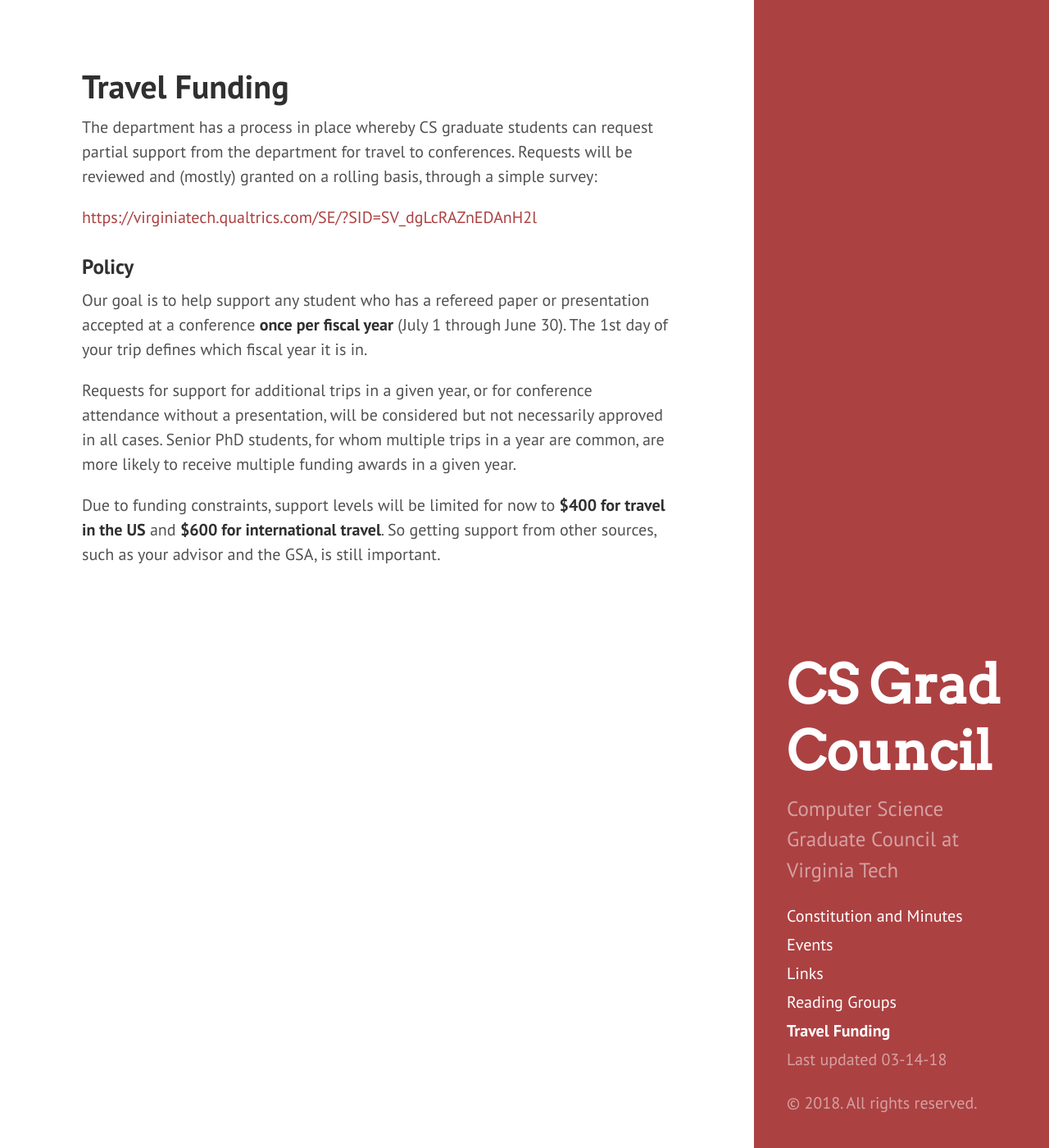
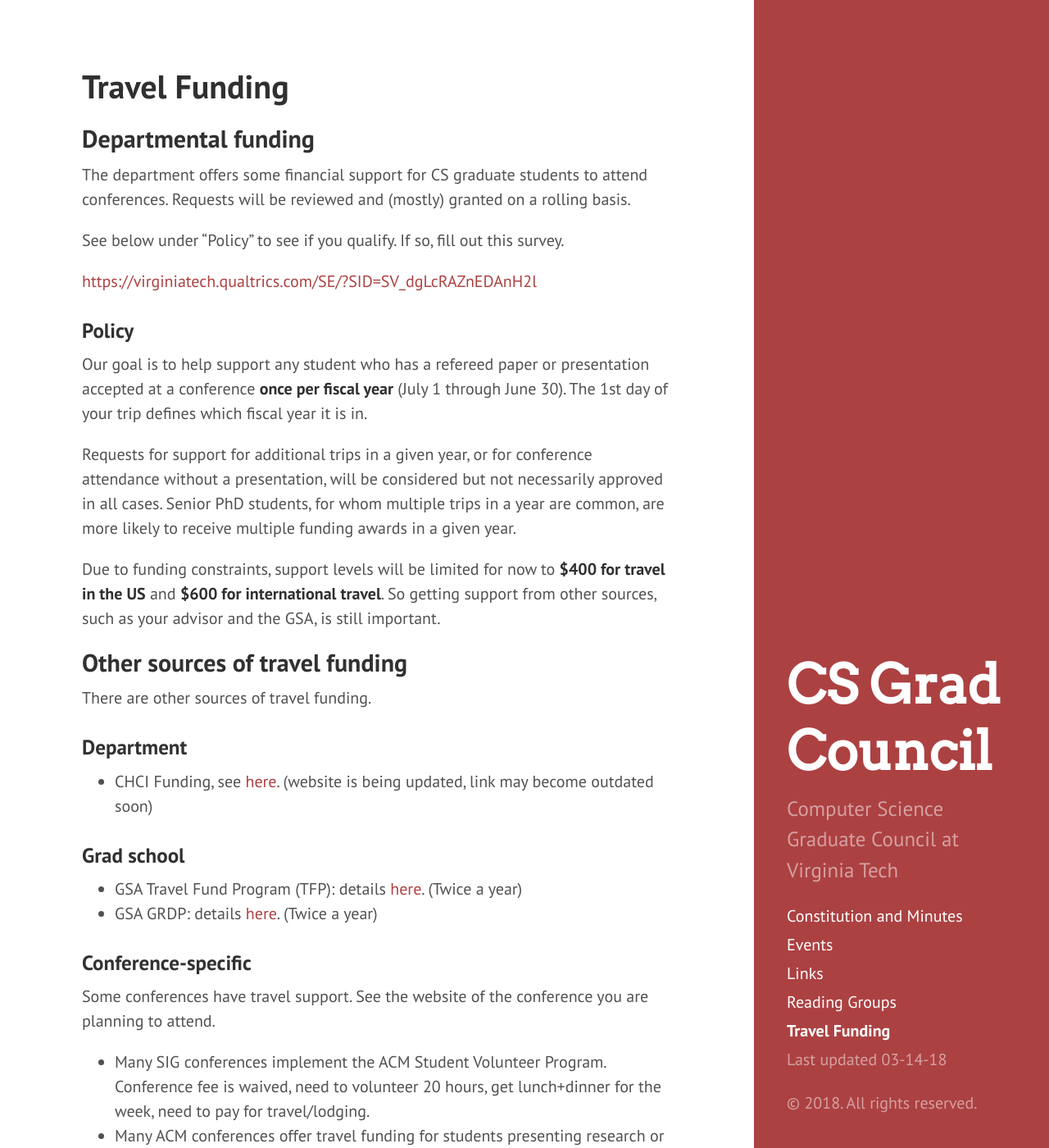
Before and after one commit to CSGraduateCouncil-VirginiaTech/csgc-website, a Jekyll site: the page built from csgc-jekyll-src/travel_funding.md, in a window 1280 px wide and 1400 px high. Shown: the whole window at 82% size. Built offline with Jekyll 4.4.1, drawn with Linux system fonts in a browser that asks for light colours; some of the changed text lies outside the part shown.

Commit message:
travel funding: update with links from 28 Feb minutes

```diff
--- a/csgc-jekyll-src/travel_funding.md
+++ b/csgc-jekyll-src/travel_funding.md
@@ -4,9 +4,13 @@ title: Travel Funding
 permalink: /travel_funding/
 ---
 
-The department has a process in place whereby CS graduate students can request
-partial support from the department for travel to conferences. Requests will be
-reviewed and (mostly) granted on a rolling basis, through a simple survey:
+## Departmental funding
+
+The department offers some financial support for CS graduate students to attend conferences.
+Requests will be reviewed and (mostly) granted on a rolling basis.
+
+See below under "Policy" to see if you qualify.
+If so, fill out this survey.
 
 [https://virginiatech.qualtrics.com/SE/?SID=SV_dgLcRAZnEDAnH2l](https://virginiatech.qualtrics.com/SE/?SID=SV_dgLcRAZnEDAnH2l)
 
@@ -27,3 +31,23 @@ Due to funding constraints, support levels will be limited for now to
 **$400 for travel in the US** and **$600 for international travel**.  So getting
 support from other sources, such as your advisor and the GSA, is still
 important.
+
+## Other sources of travel funding
+
+There are other sources of travel funding.
+
+### Department
+
+- CHCI Funding, see [here](http://www.hci.vt.edu/funding.php). (website is being updated, link may become outdated soon)
+
+### Grad school
+
+- GSA Travel Fund Program (TFP): details [here](https://blogs.lt.vt.edu/graduatestudentassembly/what-we-can-offer-you/funding-opportunities/travel-fund-program/). (Twice a year)
+- GSA GRDP: details [here](https://blogs.lt.vt.edu/graduatestudentassembly/what-we-can-offer-you/funding-opportunities/graduate-research-development-program/). (Twice a year)
+
+### Conference-specific
+
+Some conferences have travel support. See the website of the conference you are planning to attend.
+
+- Many SIG conferences implement the ACM Student Volunteer Program. Conference fee is waived, need to volunteer 20 hours, get lunch+dinner for the week, need to pay for travel/lodging.
+- Many ACM conferences offer travel funding for students presenting research or competing in a Student Research Competition.
```
